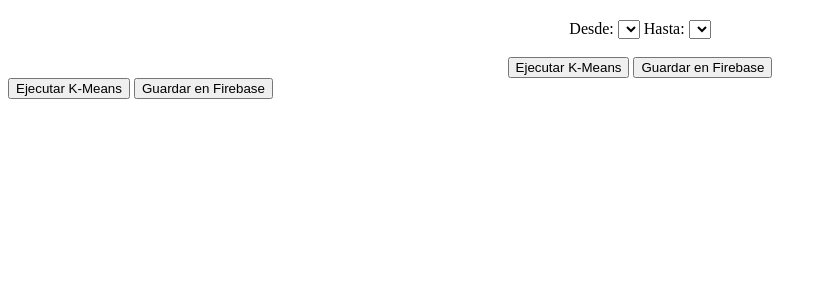
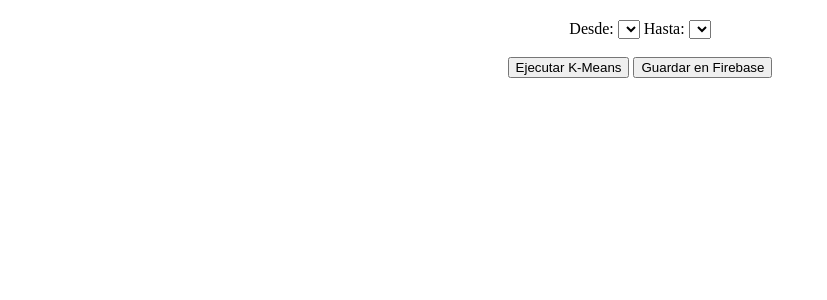
Before and after one commit to EzeAlfaro/serverbk, a Flask app: page / in a window 1280 px wide. Shown: the top 300 px of the page, without its empty margins (0-827 px from the left). Run offline with Flask 2, Linux system fonts and the light colour scheme; lists and menus that the app fills with data are empty.

Commit message:
se modifica index2

```diff
--- a/templates/index.html
+++ b/templates/index.html
@@ -42,10 +42,6 @@
   <div id="tabla-container"></div>
 </div>
 
-  <button onclick="ejecutarKMeans()">Ejecutar K-Means</button>
-   <button onclick="guardarFirebase()">Guardar en Firebase</button>
-  <div id="tabla-container"></div>
-  </div>
 
 
   <script>
```
